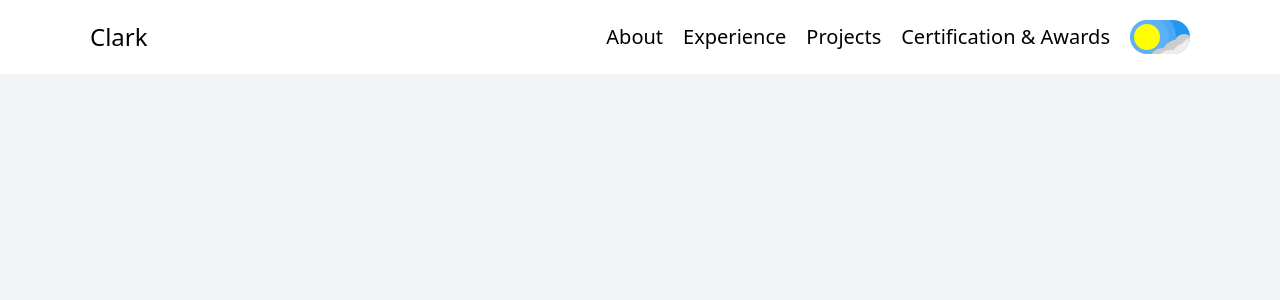
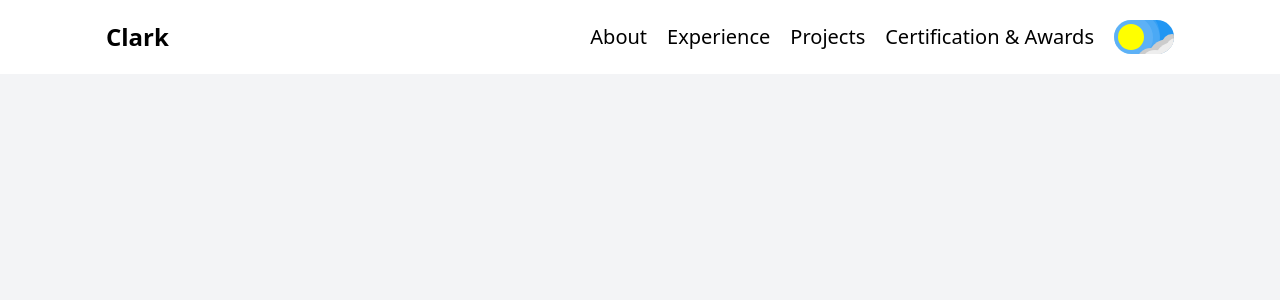
Before and after one commit to arzerra/my-portfolio, a React (Vite) app: page / in a window 1280 px wide. Shown: the top 300 px of the page. Built offline with nearby package versions, Linux system fonts and the light colour scheme.

Commit message:
mobile responsiveness

```diff
--- a/src/components/Header.jsx
+++ b/src/components/Header.jsx
@@ -1,30 +1,43 @@
-import DarkMode from './Toggle.jsx'
-
+import { useState } from "react";
+import DarkMode from "./Toggle.jsx";
 
 function Header() {
+  const [isOpen, setIsOpen] = useState(false);
 
   return (
-    <>
-      <div className='bg-white dark:bg-gray-800'>
-        <div className='container dark:text-white flex justify-between items-center py-5'>
-            <h1 className='text-2xl'>Clark</h1>
+    <header className="bg-white dark:bg-gray-800 dark:text-white">
+      <div className="container mx-auto flex justify-between items-center py-5 px-4">
+        <h1 className="text-2xl font-bold">Clark</h1>
 
-            <div>
-                <ul className='flex gap-5 items-center text-xl'>
-                    <li><a href="">About</a></li>
-                    <li><a href="">Experience</a></li>
-                    <li><a href="">Projects</a></li>
-                    <li><a href="">Certification & Awards</a></li>
-                    <DarkMode/>
-                </ul>
-            </div>
+        {/* Hamburger button (only on mobile) */}
 
-        </div>
+        <button
+          className="md:hidden text-2xl focus:outline-none"
+          onClick={() => setIsOpen(!isOpen)}
+        >
+          <div className="flex gap-5">
+          <DarkMode />
+          ☰
+          </div>
+        </button>
 
-
+        {/* Nav links */}
+        <nav
+          className={`${
+            isOpen ? "block" : "hidden"
+          } absolute top-16 left-0 w-full bg-white dark:bg-gray-800 md:static md:block md:w-auto`}
+        >
+          <ul className="flex flex-col md:flex-row gap-5 items-center text-xl p-4 md:p-0">
+            <li><a href="">About</a></li>
+            <li><a href="">Experience</a></li>
+            <li><a href="">Projects</a></li>
+            <li><a href="">Certification & Awards</a></li>
+            <li className="hidden sm:block"><DarkMode /></li>
+          </ul>
+        </nav>
       </div>
-    </>
-  )
+    </header>
+  );
 }
 
-export default Header
+export default Header;
```
